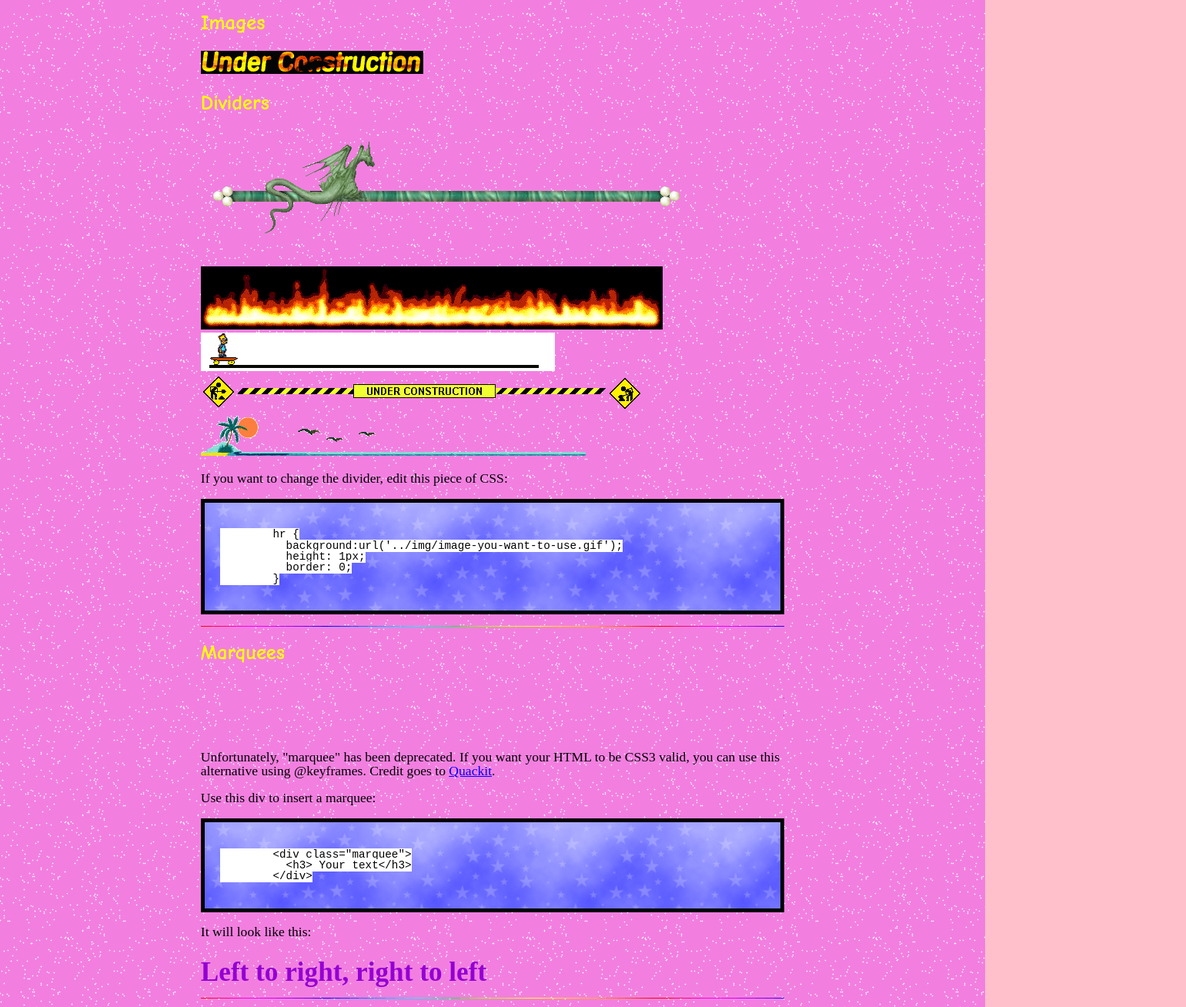
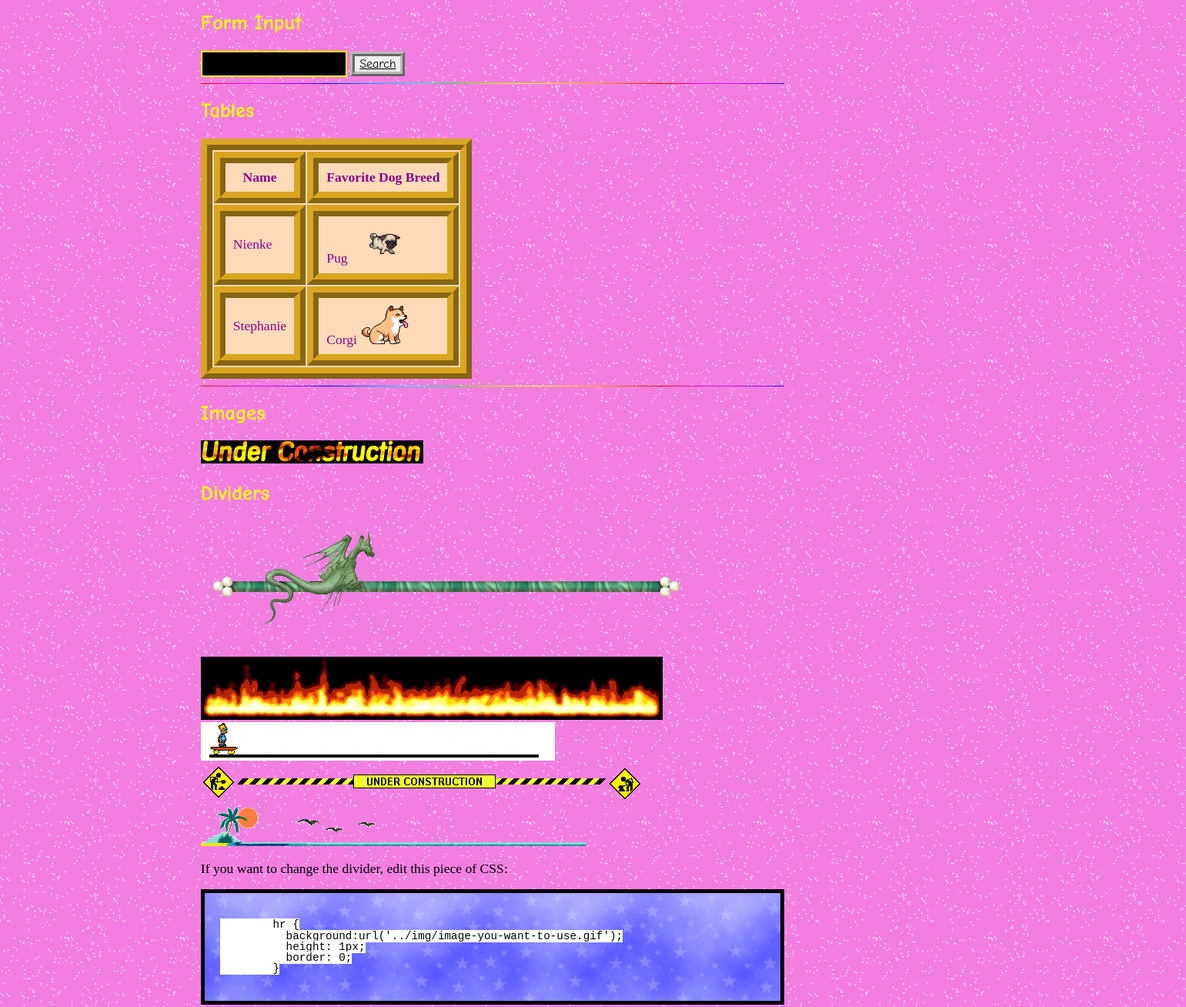
Before and after one commit to StupidHackathonAMS/geolize.css, a plain HTML site: page test.html in a window 1280 px wide. Shown: the part 1240-2548 px from the top of the page at 77% size, 1541 px wide, since content can reach past the window. Drawn offline with Linux system fonts and the light colour scheme.

Commit message:
add table styling and dog gifs

```diff
--- a/geolize.css
+++ b/geolize.css
@@ -115,21 +115,6 @@ a:hover {
   color: Brown;
 }
 
-/* Marquees (officially deprecated, but works in some browsers) */
-marquee {
-  font-size: 2em;
-  color: DarkViolet;
-  line-height: 2em;
-  font-weight: bolder;
-}
-
-/* Marquees (CSS3 valid) */
-.marquee {
- height: 50px;
- overflow: hidden;
- position: relative;
-}
-
 .marquee h3 {
  position: absolute;
  width: 100%;
@@ -216,9 +201,18 @@ button {
 /* New media elements */
 
 /* Tables */
+table, th, td {
+    border: 15px solid goldenrod;
+    border-style: ridge;
+    background-color: peachpuff;
+    color: darkmagenta;
+}
+
+th, td {
+  padding: 10px;
+}
 
 /* Horizontal Rule */
-
 hr {
   background:url('../img/rainbow.gif');
   height: 1px;
--- a/test.html
+++ b/test.html
@@ -55,6 +55,32 @@
 
     <hr>
     <section>
+      <h1>Form Input</h1>
+      <input type="text"></input>
+      <button type="submit" class="btn">Search</button>
+    </section>
+
+    <hr>
+    <section>
+      <h1>Tables</h1>
+      <table>
+        <tr>
+          <th>Name</th>
+          <th>Favorite Dog Breed</th>
+        </tr>
+        <tr>
+          <td>Nienke</td>
+          <td>Pug <img src="../img/pug.gif" alt="pug" style="height:50px" /></td>
+        </tr>
+        <tr>
+          <td>Stephanie</td>
+          <td>Corgi <img src="../img/corgi.gif" alt="corgi" style="height:50px" /></td>
+        </tr>
+      </table>
+    </section>
+
+    <hr>
+    <section>
       <h1> Images </h1>
       <img src="img/underconstruction.gif" alt="under construction animated image">
       <h2>Dividers</h2>
```
Also changed, not shown: img/corgi.gif (added), img/pug.gif (added).
